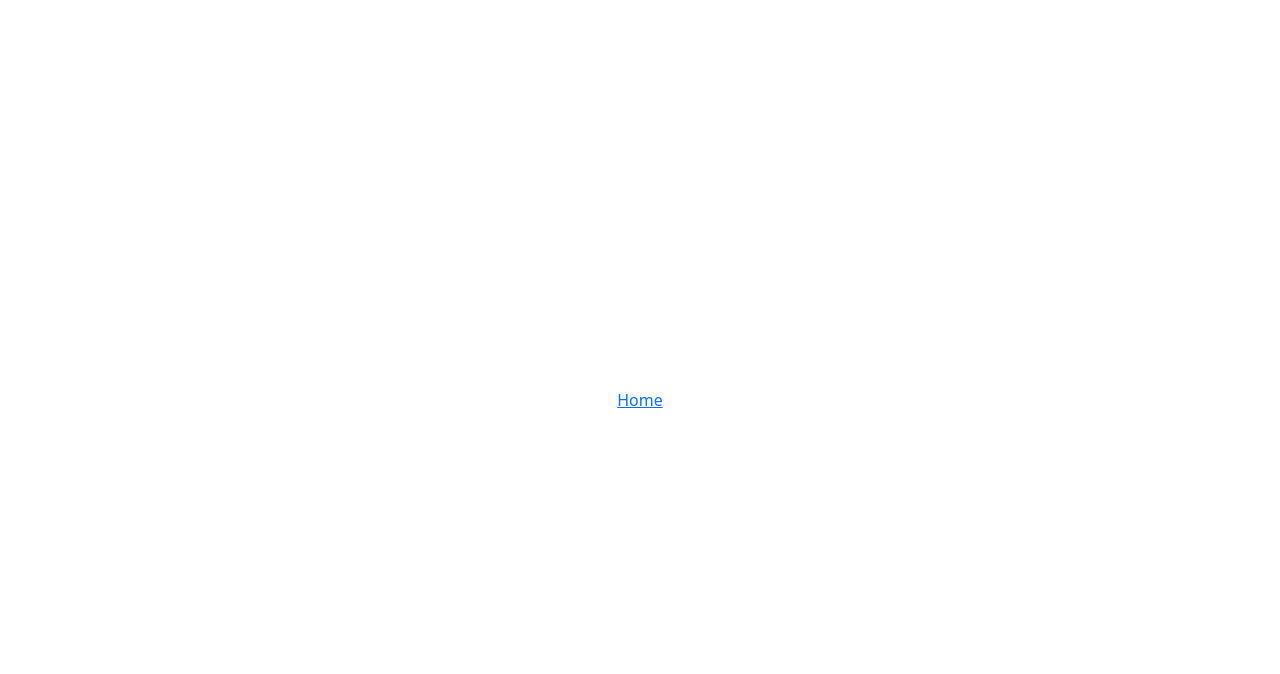
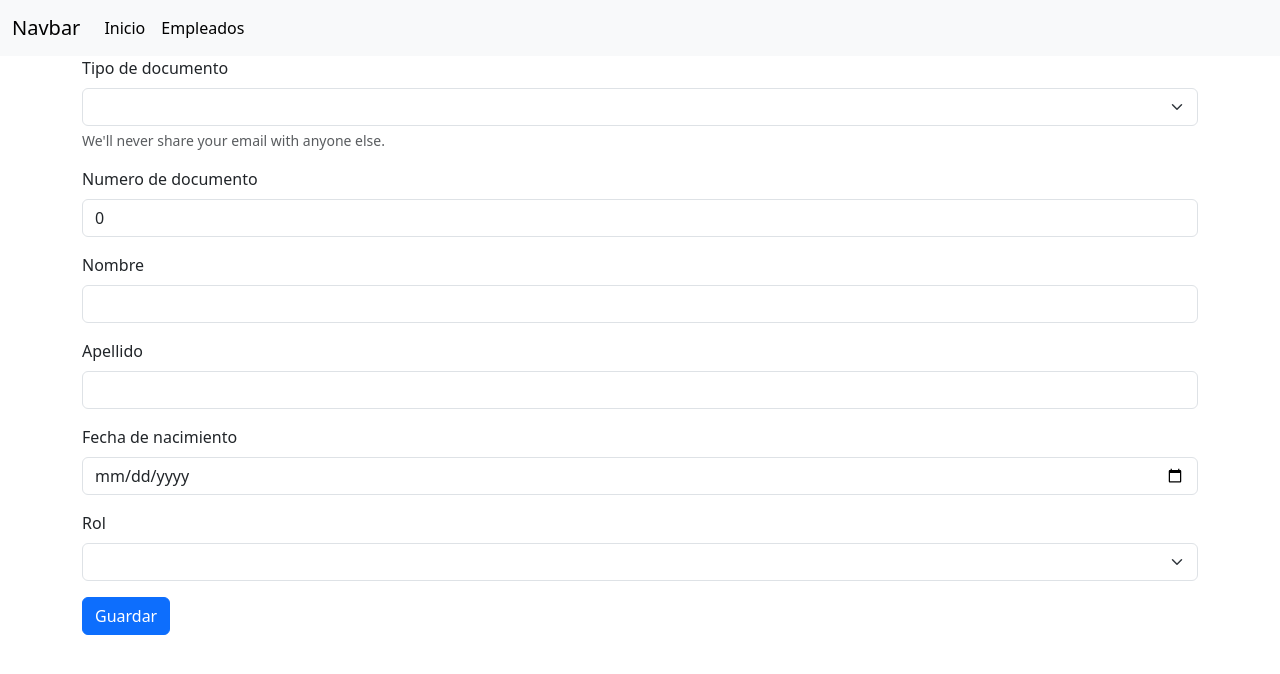
Before and after one commit to kacubillos/pase-aventura-front, a Vue app: page /empleados/nuevo in a window 1280 px wide. Before the commit this address had no page. Shown: the top 674 px of the page. Built offline with nearby package versions, Linux system fonts and the light colour scheme.

Commit message:
feat: create views for employees CRUD

```diff
--- a/src/App.vue
+++ b/src/App.vue
@@ -1,10 +1,26 @@
 <template>
-  <nav>
-    <router-link to="/">Home</router-link>
+  <nav class="navbar navbar-expand-lg navbar-light bg-light">
+    <div class="container-fluid">
+      <a class="navbar-brand" href="#">Navbar</a>
+      <button class="navbar-toggler" type="button" data-bs-toggle="collapse" data-bs-target="#navbarNav"
+        aria-controls="navbarNav" aria-expanded="false" aria-label="Toggle navigation">
+        <span class="navbar-toggler-icon"></span>
+      </button>
+      <div class="collapse navbar-collapse" id="navbarNav">
+        <ul class="navbar-nav">
+          <li class="nav-item">
+            <router-link class="nav-link active" to="/">Inicio</router-link>
+          </li>
+          <li>
+            <router-link class="nav-link active" to="/empleados">Empleados</router-link>
+          </li>
+        </ul>
+      </div>
+    </div>
   </nav>
-  <router-view />
+  <div class="container">
+    <router-view />
+  </div>
 </template>
 
-<style scoped>
-
-</style>
+<style scoped></style>
--- a/src/main.js
+++ b/src/main.js
@@ -2,7 +2,10 @@ import { createApp } from 'vue'
 import './style.css'
 import App from './App.vue'
 import router from './router'
+import axios from 'axios'
 import 'bootstrap/dist/css/bootstrap.css'
+
+axios.defaults.baseURL = 'http://localhost:8090/api/v1/';
 
 createApp(App).use(router).mount('#app')
 
--- a/src/router/index.js
+++ b/src/router/index.js
@@ -1,8 +1,14 @@
 import { createRouter, createWebHistory } from "vue-router";
 import HomeView from "../views/HomeView.vue";
+import ListView from "../views/employees/ListView.vue";
+import Employee from "../views/employees/Employee.vue";
+import SaveView from "../views/employees/SaveView.vue";
 
 const routes = [
     { path: '/', component: HomeView },
+    { path: '/empleados', component: ListView },
+    { path: '/empleados/:id', component: Employee },
+    { path: '/empleados/nuevo', component: SaveView },
 ];
 
 const router = createRouter({
--- a/src/style.css
+++ b/src/style.css
@@ -14,65 +14,8 @@
   -webkit-text-size-adjust: 100%;
 }
 
-a {
-  font-weight: 500;
-  color: #646cff;
-  text-decoration: inherit;
-}
-a:hover {
-  color: #535bf2;
-}
+#app {
 
-a {
-  font-weight: 500;
-  color: #646cff;
-  text-decoration: inherit;
-}
-a:hover {
-  color: #535bf2;
-}
-
-body {
-  margin: 0;
-  display: flex;
-  place-items: center;
-  min-width: 320px;
-  min-height: 100vh;
-}
-
-h1 {
-  font-size: 3.2em;
-  line-height: 1.1;
-}
-
-button {
-  border-radius: 8px;
-  border: 1px solid transparent;
-  padding: 0.6em 1.2em;
-  font-size: 1em;
-  font-weight: 500;
-  font-family: inherit;
-  background-color: #1a1a1a;
-  cursor: pointer;
-  transition: border-color 0.25s;
-}
-button:hover {
-  border-color: #646cff;
-}
-button:focus,
-button:focus-visible {
-  outline: 4px auto -webkit-focus-ring-color;
-}
-
-.card {
-  padding: 2em;
-}
-
-#app {
-  max-width: 1280px;
-  margin: 0 auto;
-  padding: 2rem;
-  text-align: center;
 }
 
 @media (prefers-color-scheme: light) {
@@ -80,10 +23,4 @@ button:focus-visible {
     color: #213547;
     background-color: #ffffff;
   }
-  a:hover {
-    color: #747bff;
-  }
-  button {
-    background-color: #f9f9f9;
-  }
 }
--- a/src/views/AboutView.vue
+++ /dev/null
@@ -1,5 +0,0 @@
-<template>
-    <div>
-      <h1>About us</h1>
-    </div>
-  </template>
--- /dev/null
+++ b/src/views/employees/Employee.vue
@@ -0,0 +1,68 @@
+<template>
+    <form @submit.prevent="saveEmployee">
+        <div class="mb-3">
+            <label for="exampleInputEmail1" class="form-label">Tipo de documento</label>
+            <select class="form-select" v-model="employee.documentType" aria-label="Default select example">
+                <option value="C.C">C.C</option>
+                <option value="T.I">T.I</option>
+            </select>
+            <div id="emailHelp" class="form-text">We'll never share your email with anyone else.</div>
+        </div>
+        <div class="mb-3">
+            <label for="exampleInputPassword1" class="form-label">Numero de documento</label>
+            <input type="number" v-model="employee.documentNum" class="form-control" id="exampleInputPassword1">
+        </div>
+        <div class="mb-3">
+            <label for="exampleInputPassword1" class="form-label">Nombre</label>
+            <input type="text" v-model="employee.name" class="form-control" id="exampleInputPassword1">
+        </div>
+        <div class="mb-3">
+            <label for="exampleInputPassword1" class="form-label">Apellido</label>
+            <input type="text" v-model="employee.lastname" class="form-control" id="exampleInputPassword1">
+        </div>
+        <div class="mb-3">
+            <label for="exampleInputPassword1" class="form-label">Fecha de nacimiento</label>
+            <input type="date" v-model="employee.birthDate" class="form-control" id="exampleInputPassword1">
+        </div>
+        <div class="mb-3">
+            <label for="exampleInputPassword1" class="form-label">Rol</label>
+            <select class="form-select" v-model="employee.roleId" aria-label="Default select example">
+                <option value="1">Administrador</option>
+                <option value="2">Empleado</option>
+            </select>
+        </div>
+        <button type="submit" class="btn btn-primary">Guardar</button>
+    </form>
+</template>
+
+<script>
+import axios from 'axios';
+
+export default {
+    data() {
+        return {
+            id: this.$route.params.id,
+            employee: {}
+        }
+    },
+    mounted: function() {
+        axios.get('/employees/' + this.id).then(
+            response => {
+                this.employee = response.data;
+                this.employee.birthDate = this.employee.birthDate.split('T')[0];
+            }
+        );
+    },
+    methods: {
+        saveEmployee() {
+            this.employee.birthDate = new Date().toISOString(this.employee.birthDate);
+            axios.put('/employees', this.employee).then(
+                response => {
+                    console.log(response.status);
+                    location.href = "/empleados";
+                }
+            );
+        }
+    }
+}
+</script>
--- /dev/null
+++ b/src/views/employees/ListView.vue
@@ -0,0 +1,64 @@
+<template>
+  <h1>Empleados</h1>
+  <router-link to="/empleados/nuevo" class="btn btn-primary">Nuevo</router-link>
+  <div class="table-responsive">
+    <table class="table table-bordered">
+      <thead>
+        <tr>
+          <th scope="col">Tipo documento</th>
+          <th scope="col">Numero documento</th>
+          <th scope="col">Nombres</th>
+          <th scope="col">Apellido</th>
+          <th scope="col">Fecha de nacimiento</th>
+          <th scope="col">Rol</th>
+        </tr>
+      </thead>
+      <tbody>
+        <tr v-for="emp in employees" :key="emp.employeeId">
+          <th scope="row">{{ emp.documentType }}</th>
+          <td>{{ emp.documentNum }}</td>
+          <td>{{ emp.name }}</td>
+          <td>{{ emp.lastname }}</td>
+          <td>{{ emp.birthDate }}</td>
+          <td>{{ emp.role.name }}</td>
+          <td>
+            <router-link :to="{ path: '/empleados/' + emp.employeeId }" class="btn btn-primary">Editar</router-link>
+            <button class="btn btn-danger" @click="deleteEmployee(emp.employeeId)">Eliminar</button>
+          </td>
+        </tr>
+      </tbody>
+    </table>
+  </div>
+</template>
+
+<script>
+import axios from 'axios';
+
+export default {
+  data() {
+    return {
+      employees: []
+    }
+  },
+  mounted: function () {
+    this.getEmployees();
+  },
+  methods: {
+    getEmployees() {
+      axios.get('/employees').then(
+        response => {
+          this.employees = response.data;
+        }
+      );
+    },
+    deleteEmployee(empId) {
+      axios.delete('/employees/' + empId).then(
+        response => {
+          alert("Eliminado correctamente");
+          location.href = "/empleados";
+        }
+      );
+    }
+  }
+}
+</script>
--- /dev/null
+++ b/src/views/employees/SaveView.vue
@@ -0,0 +1,66 @@
+<template>
+    <form @submit.prevent="saveEmployee">
+        <div class="mb-3">
+            <label for="exampleInputEmail1" class="form-label">Tipo de documento</label>
+            <select class="form-select" v-model="employee.documentType" aria-label="Default select example">
+                <option value="C.C">C.C</option>
+                <option value="T.I">T.I</option>
+            </select>
+            <div id="emailHelp" class="form-text">We'll never share your email with anyone else.</div>
+        </div>
+        <div class="mb-3">
+            <label for="exampleInputPassword1" class="form-label">Numero de documento</label>
+            <input type="number" v-model="employee.documentNum" class="form-control" id="exampleInputPassword1">
+        </div>
+        <div class="mb-3">
+            <label for="exampleInputPassword1" class="form-label">Nombre</label>
+            <input type="text" v-model="employee.name" class="form-control" id="exampleInputPassword1">
+        </div>
+        <div class="mb-3">
+            <label for="exampleInputPassword1" class="form-label">Apellido</label>
+            <input type="text" v-model="employee.lastname" class="form-control" id="exampleInputPassword1">
+        </div>
+        <div class="mb-3">
+            <label for="exampleInputPassword1" class="form-label">Fecha de nacimiento</label>
+            <input type="date" v-model="employee.birthDate" class="form-control" id="exampleInputPassword1">
+        </div>
+        <div class="mb-3">
+            <label for="exampleInputPassword1" class="form-label">Rol</label>
+            <select class="form-select" v-model="employee.roleId" aria-label="Default select example">
+                <option value="1">Administrador</option>
+                <option value="2">Empleado</option>
+            </select>
+        </div>
+        <button type="submit" class="btn btn-primary">Guardar</button>
+    </form>
+</template>
+
+<script>
+import axios from 'axios';
+
+export default {
+    data() {
+        return {
+            employee: {
+                documentType: '',
+                documentNum: 0,
+                name: '',
+                lastname: '',
+                birthDate: 0,
+                roleId: 0
+            }
+        }
+    },
+    methods: {
+        saveEmployee() {
+            this.employee.birthDate = new Date().toISOString(this.employee.birthDate);
+            axios.post('/employees', this.employee).then(
+                response => {
+                    console.log(response.status);
+                    location.href = "/empleados";
+                }
+            );
+        }
+    }
+}
+</script>
```
